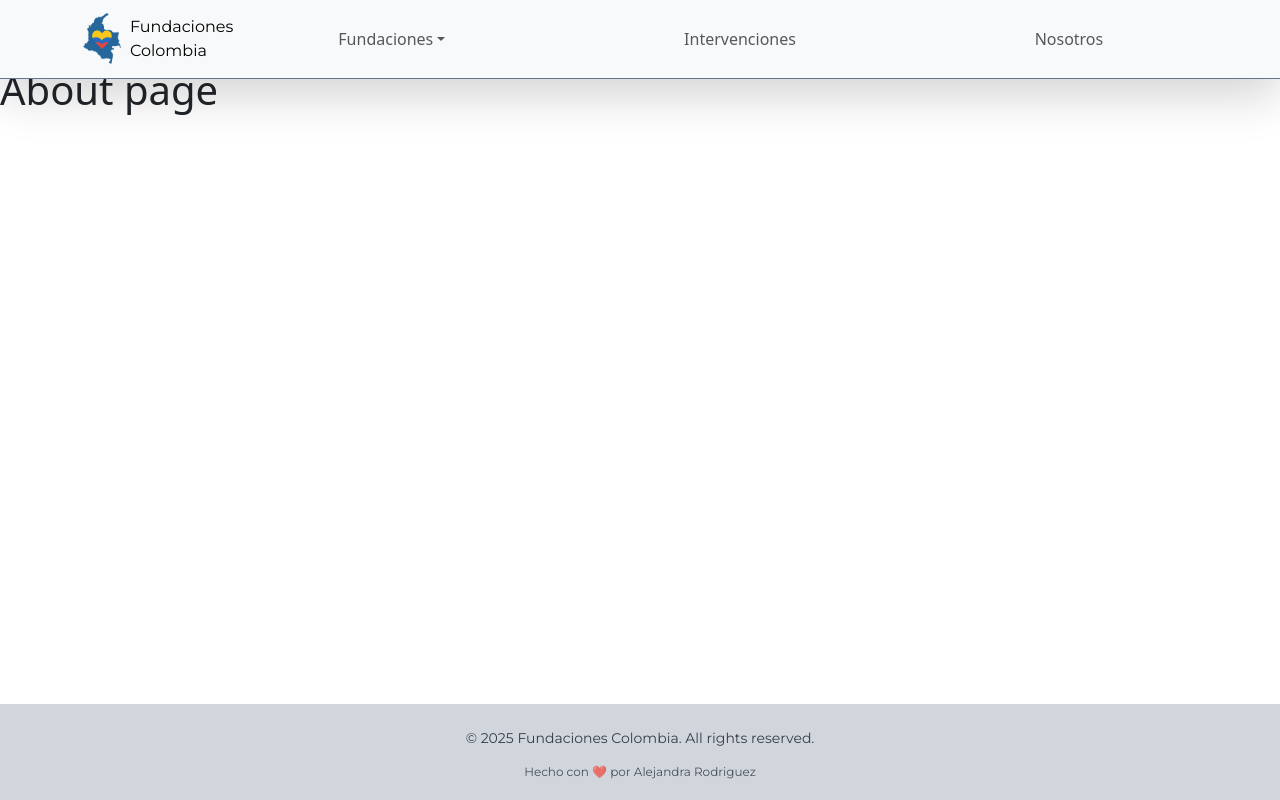
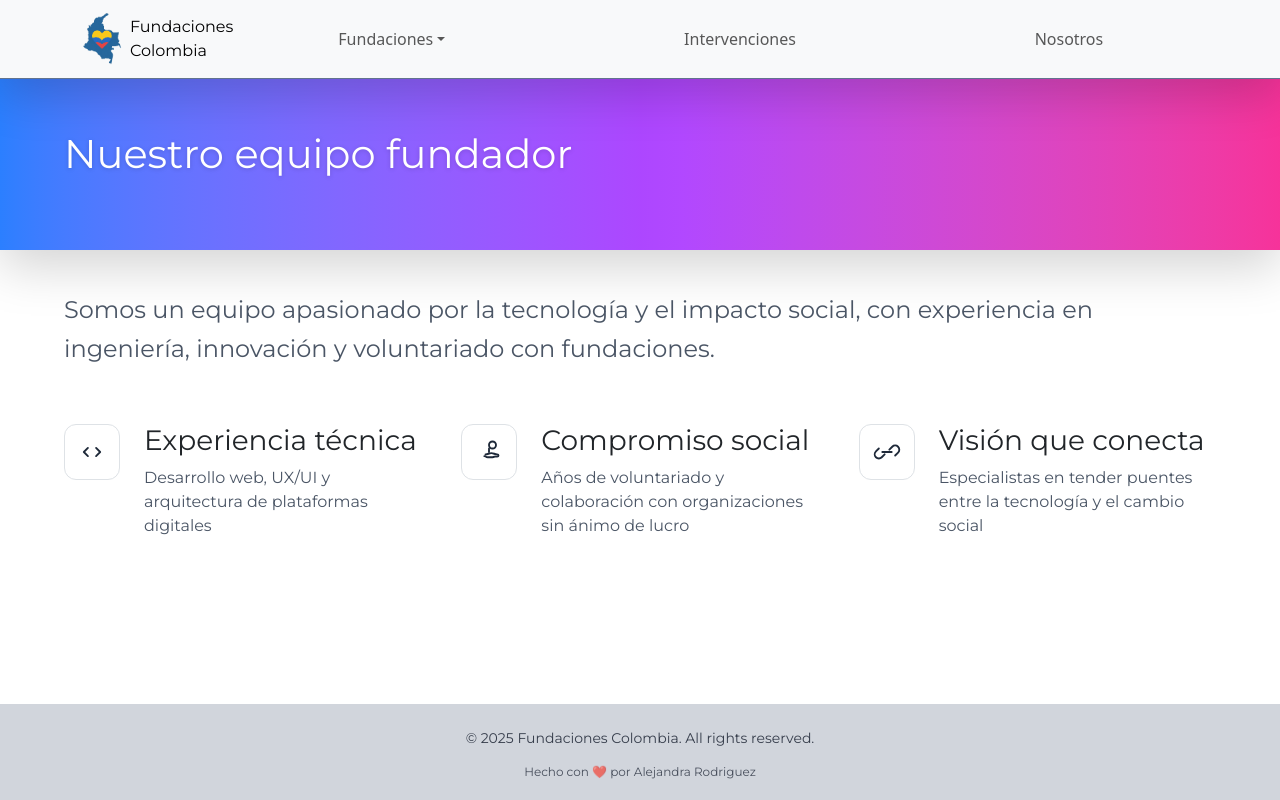
Before and after one commit to malejaroti/Website-fundaciones-colombia-client, a React (Vite) app: page /about in a window 1280 px wide. Built offline with nearby package versions, Linux system fonts and the light colour scheme.

Commit message:
feat: AI generated about page

```diff
--- a/src/pages/AboutPage.tsx
+++ b/src/pages/AboutPage.tsx
@@ -1,8 +1,104 @@
 function AboutPage() {
     return (
-    <>
-    <h1 className="text-7xl">About page </h1>
-    </>
-    )
+        <main className="font-montserrat">
+            {/* Hero header */}
+            <header className="px-4 py-12 md:py-16 bg-gradient-to-r from-blue-500 via-purple-500 to-pink-500 text-white shadow-lg">
+                <div className="max-w-6xl mx-auto">
+                    <h1 className="text-4xl md:text-6xl font-semibold drop-shadow-sm">
+                        Nuestro equipo fundador
+                    </h1>
+                </div>
+            </header>
+
+            {/* Intro */}
+            <section className="px-4 py-8 md:py-10">
+                <div className="max-w-6xl mx-auto">
+                    <p className="text-xl md:text-2xl leading-relaxed text-gray-600">
+                        Somos un equipo apasionado por la tecnología y el impacto social, con experiencia en
+                        ingeniería, innovación y voluntariado con fundaciones.
+                    </p>
+                </div>
+            </section>
+
+            {/* Pillars */}
+            <section className="px-4 pb-12 md:pb-16">
+                <div className="max-w-6xl mx-auto grid grid-cols-1 md:grid-cols-3 gap-10">
+                    {/* Technical Experience */}
+                    <div className="flex items-start gap-4">
+                        <div className="shrink-0 h-14 w-14 rounded-xl border border-gray-300 bg-white flex items-center justify-center">
+                            {/* Code icon */}
+                            <svg
+                                xmlns="http://www.w3.org/2000/svg"
+                                viewBox="0 0 24 24"
+                                fill="none"
+                                stroke="currentColor"
+                                className="h-7 w-7 text-gray-800"
+                                strokeWidth={1.6}
+                            >
+                                <path d="M8.5 8.5 5 12l3.5 3.5M15.5 8.5 19 12l-3.5 3.5" strokeLinecap="round" strokeLinejoin="round" />
+                            </svg>
+                        </div>
+                        <div>
+                            <h3 className="text-xl font-bold text-amber-500">Experiencia técnica</h3>
+                            <p className="mt-1 text-gray-600">
+                                Desarrollo web, UX/UI y arquitectura de plataformas digitales
+                            </p>
+                        </div>
+                    </div>
+
+                    {/* Social commitment */}
+                    <div className="flex items-start gap-4">
+                        <div className="shrink-0 h-14 w-14 rounded-xl border border-gray-300 bg-white flex items-center justify-center">
+                            {/* Flower/hand icon */}
+                            <svg
+                                xmlns="http://www.w3.org/2000/svg"
+                                viewBox="0 0 24 24"
+                                fill="none"
+                                stroke="currentColor"
+                                className="h-7 w-7 text-gray-800"
+                                strokeWidth={1.6}
+                            >
+                                <path d="M12 6a3 3 0 1 1 6 0 3 3 0 0 1-6 0Z" />
+                                <path d="M9 14c2 0 3-1 5-1s3 1 5 1c1.5 0 1.5 2 0 2h-2.2a4 4 0 0 1-1.9.5H11a3 3 0 0 1-2-.8L8 15.5" strokeLinecap="round" />
+                                <path d="M12 9v3" strokeLinecap="round" />
+                            </svg>
+                        </div>
+                        <div>
+                            <h3 className="text-xl font-bold text-amber-500">Compromiso social</h3>
+                            <p className="mt-1 text-gray-600">
+                                Años de voluntariado y colaboración con organizaciones sin ánimo de lucro
+                            </p>
+                        </div>
+                    </div>
+
+                    {/* Connecting Vision */}
+                    <div className="flex items-start gap-4">
+                        <div className="shrink-0 h-14 w-14 rounded-xl border border-gray-300 bg-white flex items-center justify-center">
+                            {/* Link/bridge icon */}
+                            <svg
+                                xmlns="http://www.w3.org/2000/svg"
+                                viewBox="0 0 24 24"
+                                fill="none"
+                                stroke="currentColor"
+                                className="h-7 w-7 text-gray-800"
+                                strokeWidth={1.6}
+                            >
+                                <path d="M10 14 7.5 16.5a3.5 3.5 0 1 1-5-5L5 9" strokeLinecap="round" />
+                                <path d="M14 10 16.5 7.5a3.5 3.5 0 0 1 5 5L19 15" strokeLinecap="round" />
+                                <path d="M8 12h8" strokeLinecap="round" />
+                            </svg>
+                        </div>
+                        <div>
+                            <h3 className="text-xl font-bold text-amber-500">Visión que conecta</h3>
+                            <p className="mt-1 text-gray-600">
+                                Especialistas en tender puentes entre la tecnología y el cambio social
+                            </p>
+                        </div>
+                    </div>
+                </div>
+            </section>
+        </main>
+    );
 }
-export default AboutPage
+
+export default AboutPage;
```
